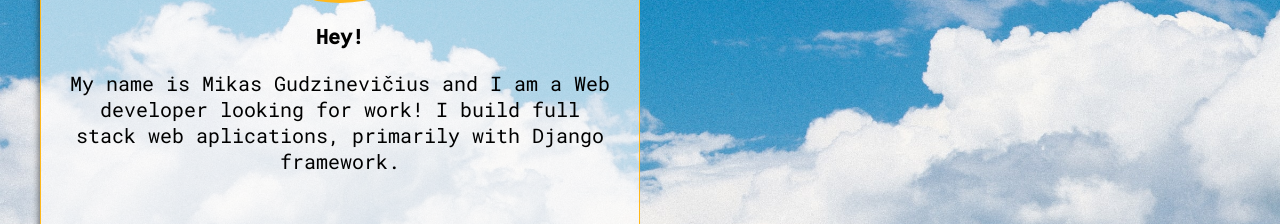
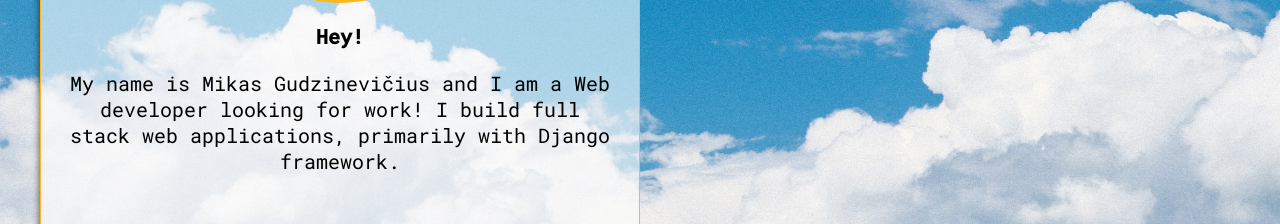
Before and after one commit to MikasGu/portfolio-website, a plain HTML site: page index.html in a window 1280 px wide. Shown: the part 400-624 px from the top of the page. Drawn offline with nearby package versions, Linux system fonts and the light colour scheme; a web font is replaced by a local one.

Commit message:
Update index.html

```diff
--- a/index.html
+++ b/index.html
@@ -64,7 +64,7 @@
               <h5 style="text-align: center; line-height: 0">Hey!</h5>
               <p id="intro-text">
                 My name is Mikas Gudzinevičius and I am a Web developer looking
-                for work! I build full stack web aplications, primarily with
+                for work! I build full stack web applications, primarily with
                 Django framework.
               </p>
             </div>
```
